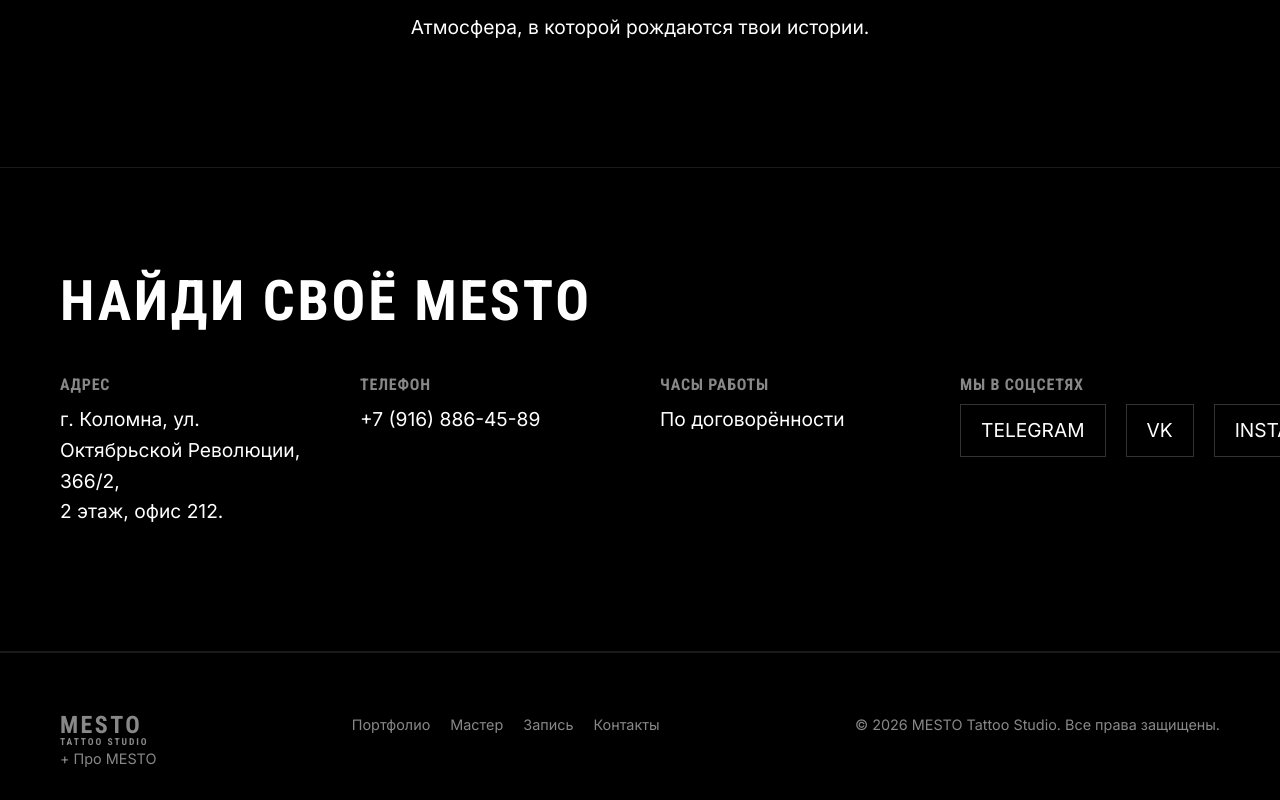
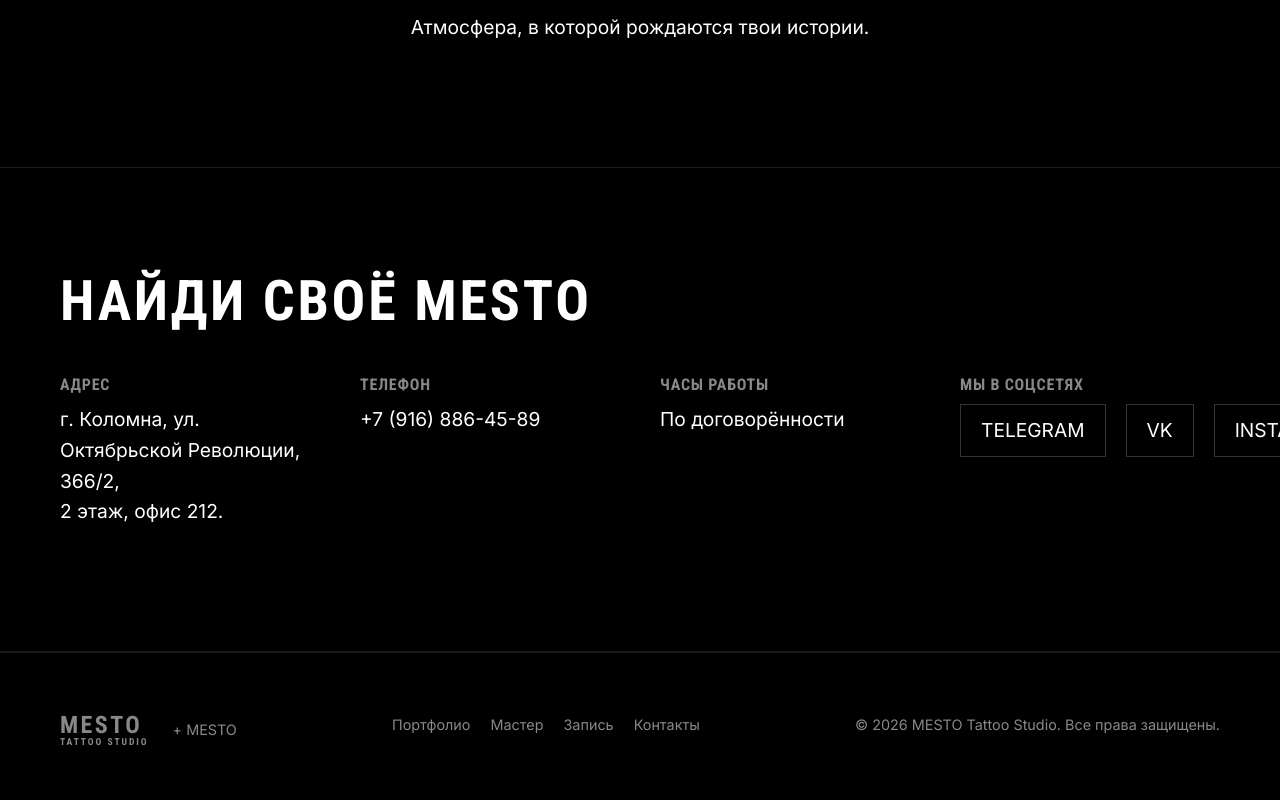
Before and after one commit to Dima-You/mesto-tattoo, a plain HTML site: page index.html in a window 1280 px wide. Shown: the part 5958-6758 px from the top of the page. After the commit the page ends 6735 px from the top, so only its background shows below. Drawn offline with Linux system fonts and the light colour scheme.

Commit message:
Update index.html

```diff
--- a/index.html
+++ b/index.html
@@ -867,6 +867,15 @@
             to   { opacity: 1; transform: translateY(0); }
         }
 
+          /* Левая группа футера: логотип и « MESTO» прижаты к левому краю */
+        .footer-left {
+            display: flex;
+            align-items: center;
+            gap: 24px;   /* Расстояние между логотипом и пунктом.
+                            Хотите плотнее — поставьте 16px или 12px */
+        }
+
+
     </style>
 </head>
 <body>
@@ -1136,7 +1145,7 @@
                     <span>TATTOO STUDIO</span>
                 </div>
                 <button class="footer-geo-toggle" id="geoToggle" type="button"
-                        aria-expanded="false" aria-controls="seoGeo">Про MESTO</button>
+                        aria-expanded="false" aria-controls="seoGeo"> MESTO</button>
             </div>
 
             <nav class="footer-nav">
@@ -1151,7 +1160,7 @@
             </div>
         </div>
 
-        <!-- ГЕО-ТЕКСТ: раскрывается по клику на «Про MESTO» -->
+        <!-- ГЕО-ТЕКСТ: раскрывается по клику на « MESTO» -->
         <div class="container">
             <div class="seo-geo" id="seoGeo" hidden>
                 <p>Тату-студия MESTO — это место, где рождаются ваши идеи. Мы находимся в городе Коломна, Московская область, по адресу ул. Октябрьской Революции, 366/2. К нам приезжают клиенты из Коломны, а также из Москвы и других городов Подмосковья.</p>
```
